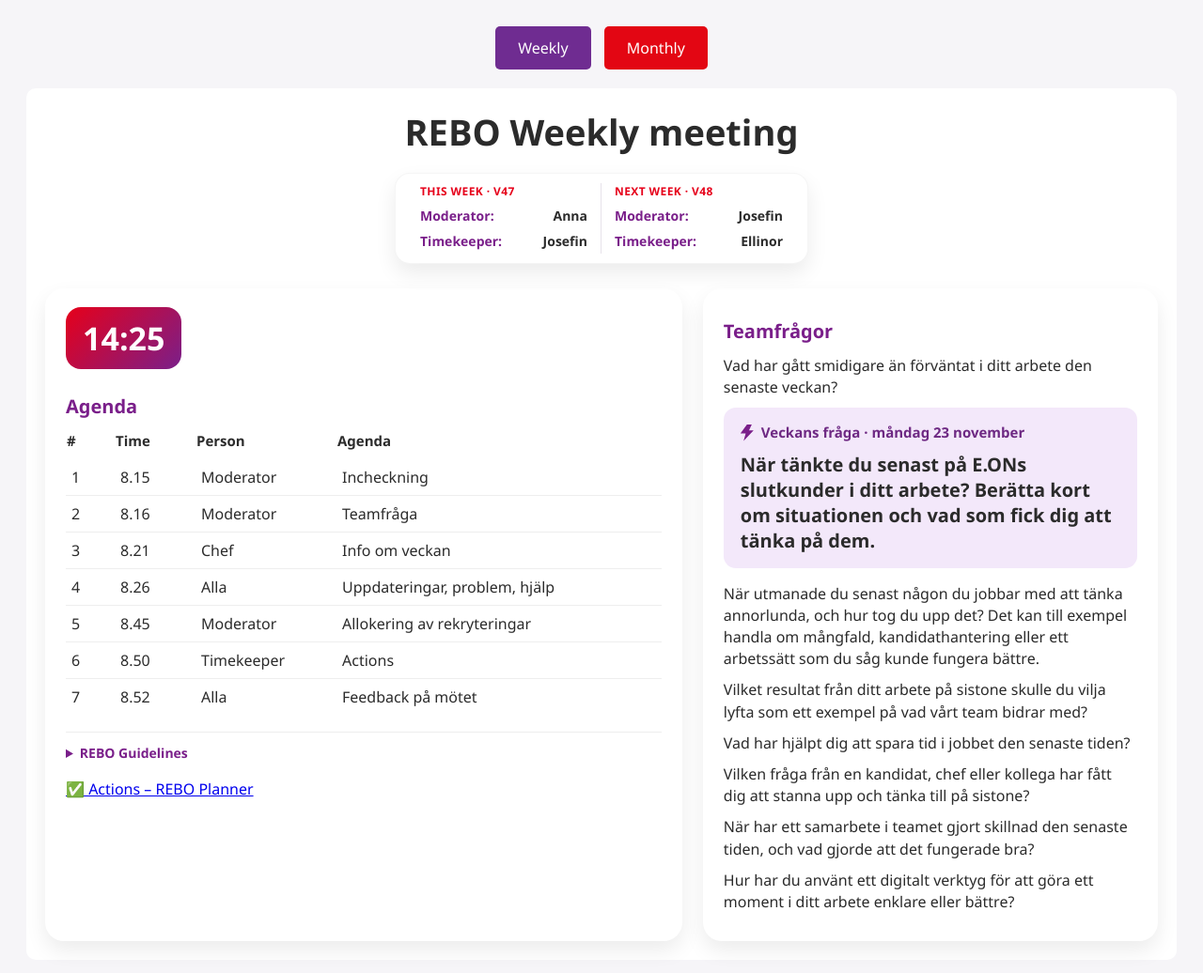
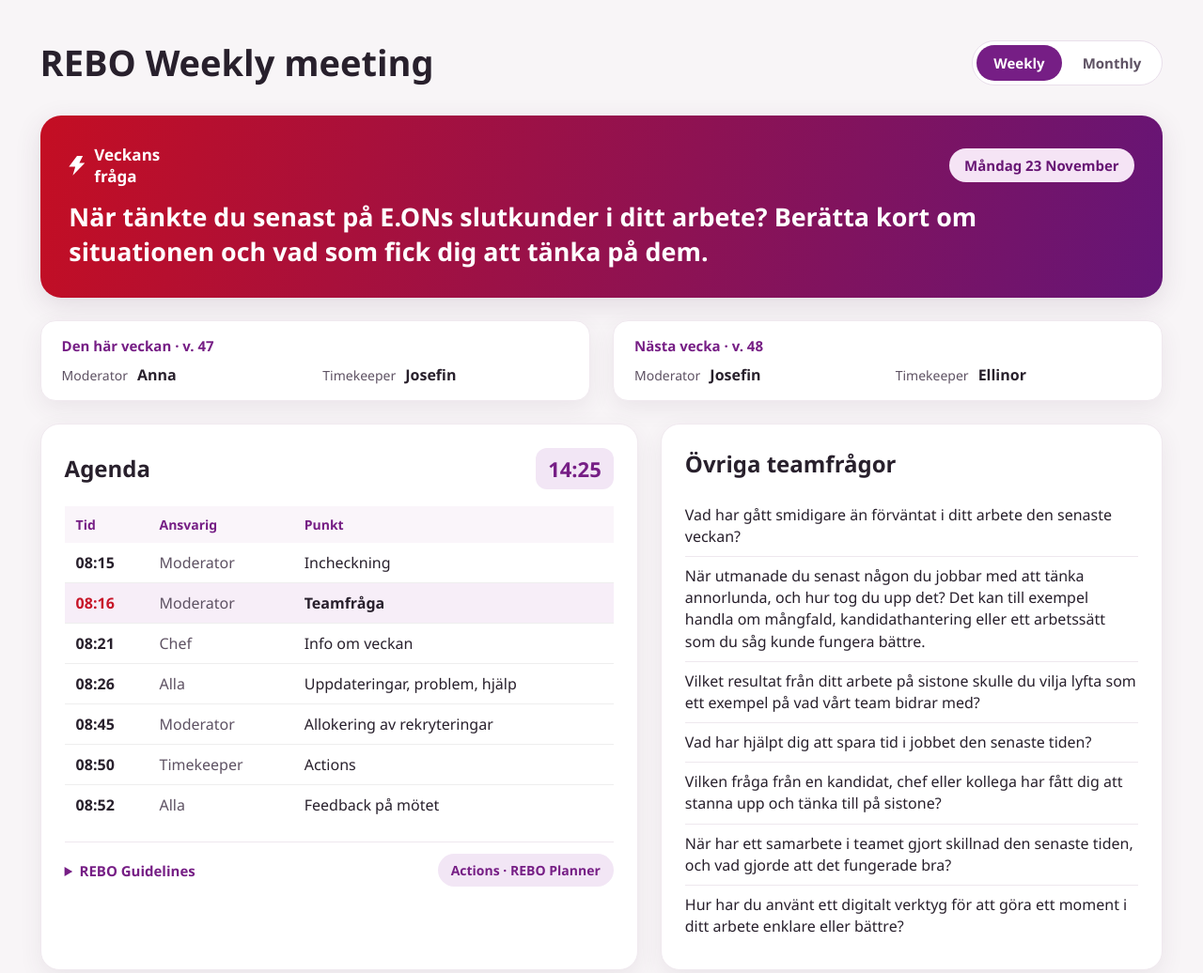
Before and after one commit to PAEXvibes/REBO-meets, a plain HTML site: page index.html in a window 1280 px wide. Shown: the whole page at 94% size. Drawn offline with Linux system fonts and the light colour scheme.

Commit message:
index.html

```diff
--- a/index.html
+++ b/index.html
@@ -47,26 +47,6 @@ body{
 /* =========================
    TABS
 ========================= */
-
-.button-container{
-    text-align:center;
-    margin-bottom:20px;
-}
-
-.tab-button{
-    background-color:#E30613;
-    color:white;
-    border:none;
-    padding:12px 24px;
-    margin:0 5px;
-    border-radius:5px;
-    cursor:pointer;
-    font-size:16px;
-}
-
-.tab-button.active{
-    background-color:#6F2C91;
-}
 
 .content-section{
     display:none;
@@ -271,61 +251,6 @@ tr:not(:last-child) td{
 }
 
 
-.weekly-questions{
-    list-style:none;
-    padding:0;
-    margin:8px 0 0;
-}
-
-.weekly-questions > [aria-current="true"]{
-    background:#f3e8fa;
-    border-radius:13px;
-    padding:16px 18px;
-    font-size:1.25em;
-    font-weight:700;
-    line-height:1.35;
-    margin-bottom:16px;
-}
-
-.weekly-question-label{
-    display:flex;
-    align-items:center;
-    gap:8px;
-    margin-bottom:10px;
-    color:#6e2983;
-    font-size:0.9375rem;
-}
-
-.weekly-question-label::before{
-    content:"";
-    flex:0 0 14px;
-    height:18px;
-    background:var(--eon-purple);
-    clip-path:polygon(52% 0, 88% 0, 65% 37%, 100% 37%, 24% 100%, 40% 56%, 0 56%);
-}
-
-.weekly-guidelines{
-    border-top:1px solid #eee;
-    margin-top:18px;
-    padding-top:12px;
-    font-size:14px;
-}
-
-.weekly-guidelines summary{
-    color:var(--eon-purple);
-    font-weight:700;
-    cursor:pointer;
-}
-
-.weekly-agenda-scroll{
-    overflow-x:auto;
-}
-
-#weekly .dual-rolebox{
-    max-width:100%;
-}
-
-
 /* =========================
    GUIDELINES
 ========================= */
@@ -378,35 +303,349 @@ li{
 
 }
 
+/* Weekly view */
+body.weekly-view{
+    padding:clamp(16px,3.33vw,48px);
+    background:#f8f5f7;
+    color:#28202c;
+}
+
+.meeting-header{
+    max-width:1440px;
+    margin:0 auto 24px;
+}
+
+.weekly-view .meeting-header{
+    display:flex;
+    align-items:center;
+    justify-content:space-between;
+    flex-wrap:wrap;
+    gap:14px 24px;
+    margin-bottom:32px;
+}
+
+.meeting-header h1{
+    margin:0;
+    text-align:left;
+    font-size:clamp(1.8rem,3.2vw,2.375rem);
+    line-height:1.15;
+}
+
+.button-container{
+    display:flex;
+    width:max-content;
+    max-width:100%;
+    gap:4px;
+    padding:4px;
+    margin:0 auto;
+    border:1px solid #e9dfeb;
+    border-radius:999px;
+    background:white;
+}
+
+.weekly-view .button-container{
+    margin:0;
+}
+
+.tab-button{
+    background:transparent;
+    color:#5e5263;
+    border:none;
+    padding:9px 18px;
+    border-radius:999px;
+    cursor:pointer;
+    font-size:0.9375rem;
+    font-weight:700;
+}
+
+.tab-button.active{
+    background:#761e85;
+    color:white;
+}
+
+.tab-button:focus-visible,
+#weekly a:focus-visible,
+#weekly summary:focus-visible{
+    outline:2px solid #761e85;
+    outline-offset:3px;
+}
+
+#weekly{
+    max-width:1440px;
+    margin:0 auto;
+    padding:0;
+    background:transparent;
+}
+
+.weekly-question-banner{
+    padding:clamp(20px,2.4vw,34px);
+    margin-bottom:24px;
+    color:white;
+    border-radius:22px;
+    background:linear-gradient(105deg,#c40e23,#651577);
+    box-shadow:0 8px 28px rgba(79,48,76,.13);
+}
+
+.weekly-question-header{
+    display:flex;
+    align-items:center;
+    justify-content:space-between;
+    flex-wrap:wrap;
+    gap:12px 20px;
+    margin-bottom:14px;
+}
+
+.weekly-question-header h2{
+    display:flex;
+    align-items:center;
+    gap:10px;
+    margin:0;
+    color:inherit;
+    font-size:1.0625rem;
+}
+
+.weekly-question-header h2::before{
+    content:"";
+    flex:0 0 17px;
+    height:21px;
+    background:currentColor;
+    clip-path:polygon(52% 0,88% 0,65% 37%,100% 37%,24% 100%,40% 56%,0 56%);
+}
+
+.weekly-question-date{
+    padding:8px 16px;
+    border-radius:999px;
+    color:#671674;
+    background:#f5e4f5;
+    font-weight:700;
+    font-size:.9375rem;
+    text-transform:capitalize;
+}
+
+.weekly-featured-question{
+    max-width:70ch;
+    margin:0;
+    font-size:clamp(1.25rem,2.1vw,1.7rem);
+    font-weight:700;
+    line-height:1.35;
+}
+
+.weekly-role-cards,
+.weekly-content-cards{
+    display:grid;
+    gap:24px;
+    grid-template-columns:repeat(2,minmax(0,1fr));
+}
+
+.weekly-role-cards{
+    margin-bottom:24px;
+}
+
+.weekly-content-cards{
+    grid-template-columns:minmax(0,1.19fr) minmax(0,1fr);
+}
+
+.weekly-panel{
+    min-width:0;
+    padding:clamp(18px,2vw,25px);
+    background:white;
+    border:1px solid #f0e9ef;
+    border-radius:20px;
+    box-shadow:0 8px 24px rgba(79,48,76,.08);
+}
+
+.weekly-role-card{
+    padding:16px 22px;
+    border-radius:16px;
+}
+
+.weekly-role-card h2{
+    margin:0 0 10px;
+    font-size:.9375rem;
+    color:#761e85;
+}
+
+.weekly-role-card dl{
+    display:grid;
+    grid-template-columns:repeat(2,minmax(0,1fr));
+    gap:10px 16px;
+    margin:0;
+}
+
+.weekly-role-card dl > div{
+    display:flex;
+    align-items:baseline;
+    flex-wrap:wrap;
+    gap:4px 10px;
+}
+
+.weekly-role-card dt{
+    color:#5e5263;
+    font-size:.875rem;
+}
+
+.weekly-role-card dd{
+    margin:0;
+    font-weight:700;
+}
+
+.weekly-panel-heading{
+    display:flex;
+    justify-content:space-between;
+    align-items:center;
+    flex-wrap:wrap;
+    gap:10px;
+    margin-bottom:18px;
+}
+
+.weekly-panel-heading h2{
+    color:#28202c;
+    margin:0;
+    font-size:1.5rem;
+}
+
+#weeklyClock{
+    margin:0;
+    padding:7px 13px;
+    background:#f2e6f5;
+    color:#761e85;
+    border-radius:12px;
+    font-size:1.375rem;
+    font-variant-numeric:tabular-nums;
+}
+
+.weekly-agenda-table th,
+.weekly-agenda-table td{
+    padding:10px 12px;
+}
+
+.weekly-agenda-table th{
+    color:#761e85;
+    background:#faf5fa;
+    font-size:.875rem;
+}
+
+.weekly-agenda-table td:first-child{
+    white-space:nowrap;
+    font-variant-numeric:tabular-nums;
+    font-weight:700;
+}
+
+.weekly-agenda-table td:nth-child(2){
+    color:#5e5263;
+}
+
+.weekly-agenda-table .weekly-agenda-question td{
+    background:#f7eef8;
+}
+
+.weekly-agenda-question td:first-child{
+    color:#c71528;
+}
+
+.weekly-agenda-question td:last-child{
+    font-weight:700;
+}
+
+.weekly-agenda-footer{
+    display:flex;
+    justify-content:space-between;
+    align-items:flex-start;
+    flex-wrap:wrap;
+    gap:12px 16px;
+    border-top:1px solid #eee8ee;
+    margin-top:18px;
+    padding-top:12px;
+}
+
+.weekly-agenda-footer:has(details[open]) .weekly-guidelines{
+    flex-basis:100%;
+}
+
+.weekly-guidelines{
+    padding:8px 0;
+    font-size:.9375rem;
+}
+
+.weekly-guidelines summary{
+    color:#761e85;
+    font-weight:700;
+    cursor:pointer;
+}
+
+.weekly-agenda-footer a{
+    display:inline-block;
+    padding:8px 14px;
+    border-radius:999px;
+    background:#f2e6f5;
+    color:#761e85;
+    font-size:.875rem;
+    font-weight:700;
+    text-decoration:none;
+}
+
+.weekly-agenda-footer a:hover{
+    text-decoration:underline;
+}
+
+.weekly-questions{
+    list-style:none;
+    padding:0;
+    margin:0;
+}
+
+.weekly-questions > li{
+    margin:0;
+    padding:9px 0;
+    line-height:1.45;
+    border-bottom:1px solid #eee8ee;
+}
+
+.weekly-questions > li:last-of-type,
+.weekly-questions > li:has(+ li[hidden]:last-child){
+    border-bottom:0;
+}
+
+@media(max-width:760px){
+    .weekly-role-cards,
+    .weekly-content-cards{
+        grid-template-columns:1fr;
+        gap:14px;
+    }
+
+    .weekly-view .meeting-header{
+        margin-bottom:20px;
+    }
+
+    .weekly-agenda-table th,
+    .weekly-agenda-table td{
+        padding:8px 5px;
+    }
+}
+
 </style>
 
 </head>
 
 
-<body>
+<body class="weekly-view">
 
 
 <!-- =====================================================
      TABS
 ===================================================== -->
 
-<div class="button-container">
-
-    <button
-        class="tab-button active"
-        onclick="showTab('weekly',this)"
-    >
+<header class="meeting-header">
+    <h1 id="weeklyHeading">REBO Weekly meeting</h1>
+    <nav class="button-container" aria-label="Mötesvyer">
+        <button type="button" class="tab-button active" aria-pressed="true" aria-controls="weekly" onclick="showTab('weekly',this)">
             Weekly
         </button>
-
-    <button
-        class="tab-button"
-        onclick="showTab('monthly',this)"
-    >
+        <button type="button" class="tab-button" aria-pressed="false" aria-controls="monthly" onclick="showTab('monthly',this)">
             Monthly
         </button>
-
-</div>
+    </nav>
+</header>
 
 
 
@@ -415,242 +654,112 @@ li{
 ===================================================== -->
 
 <div id="weekly" class="content-section active">
-
-<h1>REBO Weekly meeting</h1>
-
-
-<div class="topbar">
-
-
-    <!-- WEEKLY ROLES -->
-
-    <div
-        class="rolebox dual-rolebox"
-        aria-label="Weekly roles"
-    >
-
-
-        <!-- THIS WEEK -->
-
-        <div class="roleperiod">
-
-            <div
-                class="roleperiod-title"
-                id="weeklyCurrentLabel"
-            >
-                This week
-            </div>
-
-            <div class="roleline">
-
-                <div class="rolelabel">
-                    Moderator:
-                </div>
-
-                <div
-                    class="rolename"
-                    id="weeklyModerator"
-                >
-                    –
-                </div>
-
-            </div>
-
-            <div class="roleline">
-
-                <div class="rolelabel">
-                    Timekeeper:
-                </div>
-
-                <div
-                    class="rolename"
-                    id="weeklyTimekeeper"
-                >
-                    –
-                </div>
-
-            </div>
-
-        </div>
-
-
-
-        <!-- NEXT WEEK -->
-
-        <div class="roleperiod">
-
-            <div
-                class="roleperiod-title"
-                id="weeklyNextLabel"
-            >
-                Next week
-            </div>
-
-            <div class="roleline">
-
-                <div class="rolelabel">
-                    Moderator:
-                </div>
-
-                <div
-                    class="rolename"
-                    id="weeklyNextModerator"
-                >
-                    –
-                </div>
-
-            </div>
-
-            <div class="roleline">
-
-                <div class="rolelabel">
-                    Timekeeper:
-                </div>
-
-                <div
-                    class="rolename"
-                    id="weeklyNextTimekeeper"
-                >
-                    –
-                </div>
-
-            </div>
-
-        </div>
-
-
-    </div>
-
-</div>
-
-
-
-<!-- WEEKLY CONTENT -->
-
-<div class="container">
-    <div class="card">
-        <div class="clock" id="weeklyClock">--:--</div>
-        <h2>Agenda</h2>
-
-        <div class="weekly-agenda-scroll">
-            <table>
+    <section class="weekly-question-banner" id="weeklyQuestionBanner" aria-labelledby="weeklyQuestionTitle" hidden>
+        <div class="weekly-question-header">
+            <h2 id="weeklyQuestionTitle">Veckans fråga</h2>
+            <time class="weekly-question-date" id="weeklyQuestionDate"></time>
+        </div>
+        <p class="weekly-featured-question" id="weeklyFeaturedQuestion"></p>
+    </section>
+
+    <div class="weekly-role-cards">
+        <section class="weekly-panel weekly-role-card" aria-labelledby="weeklyCurrentLabel">
+            <h2 id="weeklyCurrentLabel">Den här veckan</h2>
+            <dl>
+                <div><dt>Moderator</dt><dd id="weeklyModerator">–</dd></div>
+                <div><dt>Timekeeper</dt><dd id="weeklyTimekeeper">–</dd></div>
+            </dl>
+        </section>
+
+        <section class="weekly-panel weekly-role-card" aria-labelledby="weeklyNextLabel">
+            <h2 id="weeklyNextLabel">Nästa vecka</h2>
+            <dl>
+                <div><dt>Moderator</dt><dd id="weeklyNextModerator">–</dd></div>
+                <div><dt>Timekeeper</dt><dd id="weeklyNextTimekeeper">–</dd></div>
+            </dl>
+        </section>
+    </div>
+
+    <div class="weekly-content-cards">
+        <section class="weekly-panel" aria-labelledby="weeklyAgendaTitle">
+            <div class="weekly-panel-heading">
+                <h2 id="weeklyAgendaTitle">Agenda</h2>
+                <div class="clock" id="weeklyClock" title="Aktuell tid i Stockholm">--:--</div>
+            </div>
+
+            <table class="weekly-agenda-table" aria-labelledby="weeklyAgendaTitle">
                 <thead>
                     <tr>
-                        <th scope="col" style="width:52px">#</th>
-                        <th scope="col" style="width:86px">Time</th>
-                        <th scope="col" style="width:150px">Person</th>
-                        <th scope="col">Agenda</th>
+                        <th scope="col">Tid</th>
+                        <th scope="col">Ansvarig</th>
+                        <th scope="col">Punkt</th>
                     </tr>
                 </thead>
                 <tbody>
                     <tr>
-                        <td>1</td>
-                        <td>8.15</td>
+                        <td><time datetime="08:15">08:15</time></td>
                         <td>Moderator</td>
                         <td>Incheckning</td>
                     </tr>
-                    <tr>
-                        <td>2</td>
-                        <td>8.16</td>
+                    <tr class="weekly-agenda-question">
+                        <td><time datetime="08:16">08:16</time></td>
                         <td>Moderator</td>
                         <td>Teamfråga</td>
                     </tr>
                     <tr>
-                        <td>3</td>
-                        <td>8.21</td>
+                        <td><time datetime="08:21">08:21</time></td>
                         <td>Chef</td>
                         <td>Info om veckan</td>
                     </tr>
                     <tr>
-                        <td>4</td>
-                        <td>8.26</td>
+                        <td><time datetime="08:26">08:26</time></td>
                         <td>Alla</td>
                         <td>Uppdateringar, problem, hjälp</td>
                     </tr>
                     <tr>
-                        <td>5</td>
-                        <td>8.45</td>
+                        <td><time datetime="08:45">08:45</time></td>
                         <td>Moderator</td>
                         <td>Allokering av rekryteringar</td>
                     </tr>
                     <tr>
-                        <td>6</td>
-                        <td>8.50</td>
+                        <td><time datetime="08:50">08:50</time></td>
                         <td>Timekeeper</td>
                         <td>Actions</td>
                     </tr>
                     <tr>
-                        <td>7</td>
-                        <td>8.52</td>
+                        <td><time datetime="08:52">08:52</time></td>
                         <td>Alla</td>
                         <td>Feedback på mötet</td>
                     </tr>
                 </tbody>
             </table>
-        </div>
-
+
+            <div class="weekly-agenda-footer">
                 <details class="weekly-guidelines">
                     <summary>REBO Guidelines</summary>
                     <ul>
-
-                <li>
-                    We start and end in time
-                </li>
-
-                <li>
-                    We come prepared to the meeting
-                </li>
-
-                <li>
-                    There will always be a moderator and timekeeper
-                </li>
-
-                <li>
-                    If you are not present, hand over the information to someone else
-                </li>
-
-                <li>
-                    We act with good intentions
-                </li>
-
-                <li>
-                    We listen to each other
-                </li>
-
-                <li>
-                    We help each other and offer support
-                </li>
-
-                <li>
-                    We dare to tell our thoughts
-                </li>
-
-                <li>
-                    We give constructive feedback
-                </li>
-
-                <li>
-                    We give sensitive feedback in JF
-                </li>
-
+                    <li>We start and end in time</li>
+                    <li>We come prepared to the meeting</li>
+                    <li>There will always be a moderator and timekeeper</li>
+                    <li>If you are not present, hand over the information to someone else</li>
+                    <li>We act with good intentions</li>
+                    <li>We listen to each other</li>
+                    <li>We help each other and offer support</li>
+                    <li>We dare to tell our thoughts</li>
+                    <li>We give constructive feedback</li>
+                    <li>We give sensitive feedback in JF</li>
                     </ul>
                 </details>
-
-        <div class="actions-box">
-
-            <a
-                href="https://teams.microsoft.com/l/entity/com.microsoft.teamspace.tab.planner/_djb2_msteams_prefix_1812266697?context=%7B%22channelId%22%3A%2219%3A9fbb919437a84059bff6395c20a981bb%40thread.skype%22%7D&tenantId=b914a242-e718-443b-a47c-6b4c649d8c0a"
-                target="_blank"
-                rel="noopener"
-            >
-                ✅ Actions – REBO Planner
+                <a href="https://teams.microsoft.com/l/entity/com.microsoft.teamspace.tab.planner/_djb2_msteams_prefix_1812266697?context=%7B%22channelId%22%3A%2219%3A9fbb919437a84059bff6395c20a981bb%40thread.skype%22%7D&amp;tenantId=b914a242-e718-443b-a47c-6b4c649d8c0a" target="_blank" rel="noopener">
+                    Actions · REBO Planner
                 </a>
-
-        </div>
-    </div>
-
-    <div class="card">
-        <h2>Teamfrågor</h2>
+            </div>
+        </section>
+
+        <section class="weekly-panel" aria-labelledby="weeklyQuestionsTitle">
+            <div class="weekly-panel-heading">
+                <h2 id="weeklyQuestionsTitle">Teamfrågor</h2>
+            </div>
             <ol class="weekly-questions" role="list">
             <li>Vad har gått smidigare än förväntat i ditt arbete den senaste veckan?</li>
             <li>När tänkte du senast på E.ONs slutkunder i ditt arbete? Berätta kort om situationen och vad som fick dig att tänka på dem.</li>
@@ -661,11 +770,9 @@ li{
             <li>När har ett samarbete i teamet gjort skillnad den senaste tiden, och vad gjorde att det fungerade bra?</li>
             <li>Hur har du använt ett digitalt verktyg för att göra ett moment i ditt arbete enklare eller bättre?</li>
             </ol>
-    </div>
-</div>
-
-</div>
-
+        </section>
+    </div>
+</div>
 
 
 <!-- =====================================================
@@ -1087,6 +1194,7 @@ function showTab(tabId,button){
         .forEach(tabButton=>{
 
             tabButton.classList.remove("active");
+            tabButton.setAttribute("aria-pressed", "false");
 
         });
 
@@ -1097,6 +1205,11 @@ function showTab(tabId,button){
 
 
     button.classList.add("active");
+    button.setAttribute("aria-pressed", "true");
+
+    const isWeekly = tabId === "weekly";
+    document.body.classList.toggle("weekly-view", isWeekly);
+    document.getElementById("weeklyHeading").hidden = !isWeekly;
 
 }
 
@@ -1538,13 +1651,13 @@ document
 document
     .getElementById("weeklyCurrentLabel")
     .innerText=
-    `This week · v${currentWeek}`;
+    `Den här veckan · v. ${currentWeek}`;
 
 
 document
     .getElementById("weeklyNextLabel")
     .innerText=
-    `Next week · v${nextWeek}`;
+    `Nästa vecka · v. ${nextWeek}`;
 
 
 
@@ -1576,16 +1689,21 @@ const weeklyQuestionIndex = (
 ) % weeklyQuestionCount;
 
 const highlightedQuestion = weeklyQuestions[weeklyQuestionIndex];
-const questionLabel = document.createElement("span");
-questionLabel.className = "weekly-question-label";
-const questionMeetingDate = questionMeetingMonday.toLocaleDateString("sv-SE", {
+const meetingDateElement = document.getElementById("weeklyQuestionDate");
+const meetingYear = questionMeetingMonday.getFullYear();
+const meetingMonth = String(questionMeetingMonday.getMonth() + 1).padStart(2, "0");
+const meetingDay = String(questionMeetingMonday.getDate()).padStart(2, "0");
+
+meetingDateElement.dateTime = `${meetingYear}-${meetingMonth}-${meetingDay}`;
+meetingDateElement.textContent = questionMeetingMonday.toLocaleDateString("sv-SE", {
     weekday:"long",
     day:"numeric",
     month:"long"
 });
-questionLabel.textContent = `Veckans fråga · ${questionMeetingDate}`;
-highlightedQuestion.setAttribute("aria-current", "true");
-highlightedQuestion.prepend(questionLabel);
+document.getElementById("weeklyFeaturedQuestion").textContent = highlightedQuestion.textContent;
+highlightedQuestion.hidden = true;
+document.getElementById("weeklyQuestionsTitle").textContent = "Övriga teamfrågor";
+document.getElementById("weeklyQuestionBanner").hidden = false;
 
 
 /* =====================================================
```
Lines whose indentation alone changed are shown as unchanged.
